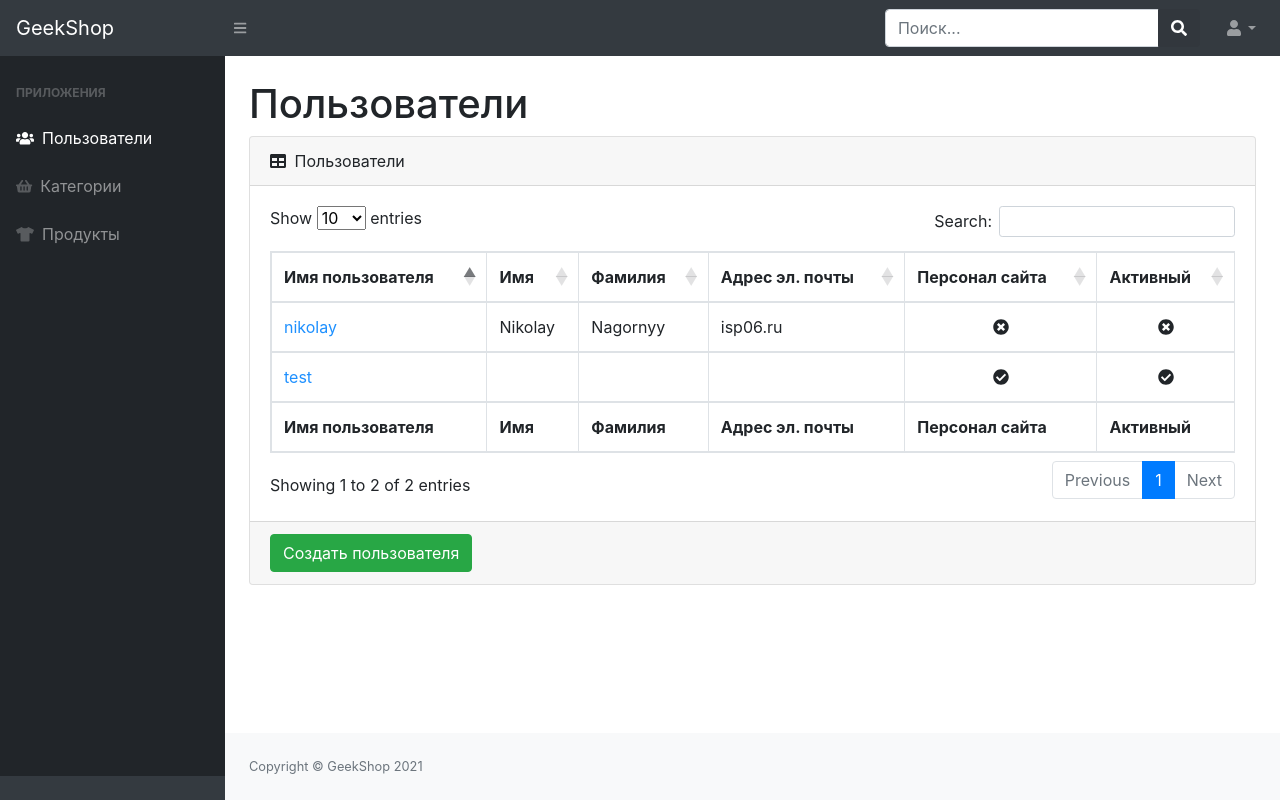
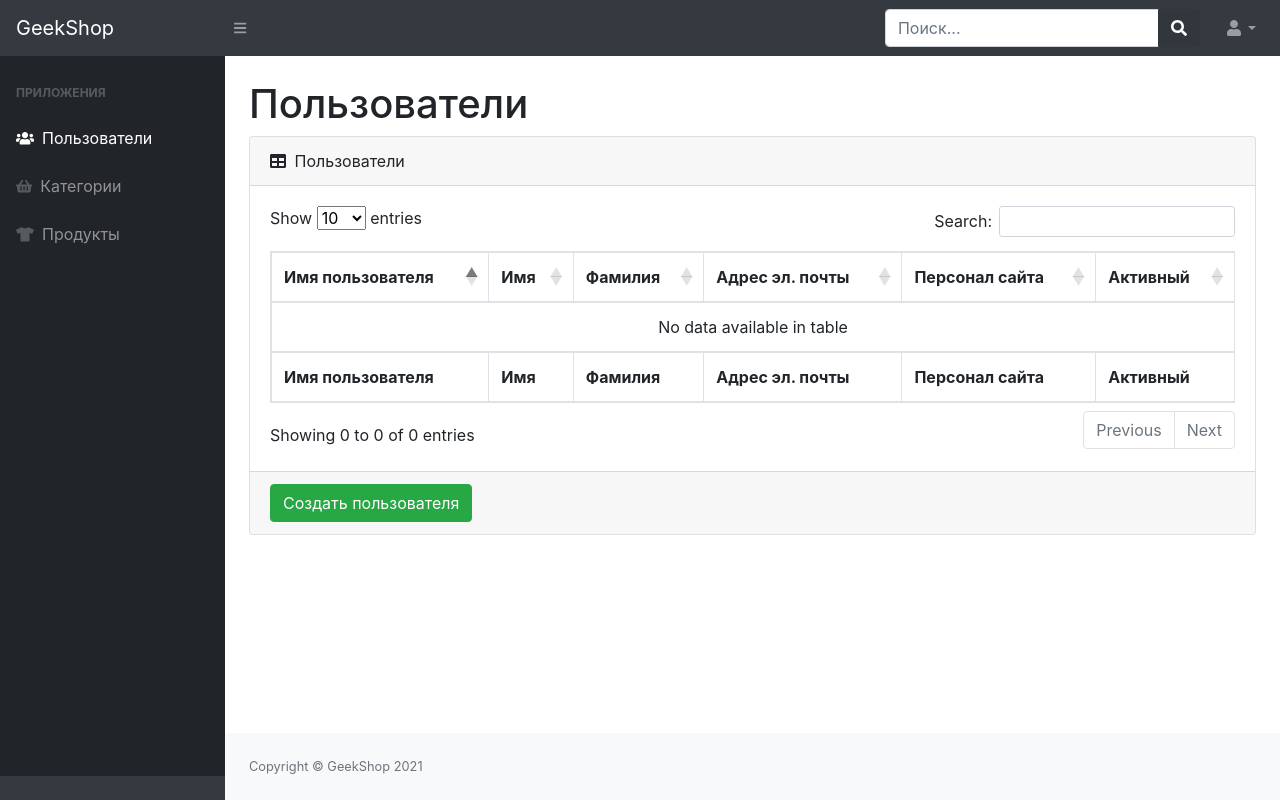
Before and after one commit to georgekorob/geekshop, a Django app: page /admins/read_users in a window 1280 px wide. Run offline with Django 3.2, Linux system fonts and the light colour scheme; some libraries are stand-ins or nearby versions.

Commit message:
list users

```diff
--- a/adminapp/templates/adminapp/admin-users-read.html
+++ b/adminapp/templates/adminapp/admin-users-read.html
@@ -33,29 +33,36 @@
                                 </tr>
                                 </tfoot>
                                 <tbody>
-                                <tr>
-                                    <td><a href="#" style="color: dodgerblue">test</a></td>
-                                    <td></td>
-                                    <td></td>
-                                    <td></td>
-                                    <td class="text-center"><i class="fas fa-check-circle"></i></td>
-                                    <td class="text-center"><i class="fas fa-check-circle"></i></td>
-                                </tr>
-                                <tr>
-                                    <td><a href="admin-users-update-delete.html" style="color: dodgerblue">nikolay</a>
-                                    </td>
-                                    <td>Nikolay</td>
-                                    <td>Nagornyy</td>
-                                    <td>isp06.ru</td>
-                                    <td class="text-center"><i class="fas fa-times-circle"></i></td>
-                                    <td class="text-center"><i class="fas fa-times-circle"></i></td>
-                                </tr>
+                                {% for user in users %}
+                                    <tr>
+                                        <td><a href="{% url 'adminapp:update_user' user.id %}"
+                                               style="color: dodgerblue">{{ user.username }}</a>
+                                        </td>
+                                        <td>{{ user.first_name }}</td>
+                                        <td>{{ user.last_name }}</td>
+                                        <td>{{ user.email }}</td>
+                                        <td class="text-center">
+                                            {% if user.is_staff %}
+                                                <i class="fas fa-check-circle"></i>
+                                            {% else %}
+                                                <i class="fas fa-times-circle"></i>
+                                            {% endif %}
+                                        </td>
+                                        <td class="text-center">
+                                            {% if user.is_active %}
+                                                <i class="fas fa-check-circle"></i>
+                                            {% else %}
+                                                <i class="fas fa-times-circle"></i>
+                                            {% endif %}
+                                        </td>
+                                    </tr>
+                                {% endfor %}
                                 </tbody>
                             </table>
                         </div>
                     </div>
                     <div class="card-footer">
-                        <a href="admin-users-create.html">
+                        <a href="{% url 'adminapp:create_user' %}">
                             <button class="btn btn-success">Создать пользователя</button>
                         </a>
                     </div>
```
